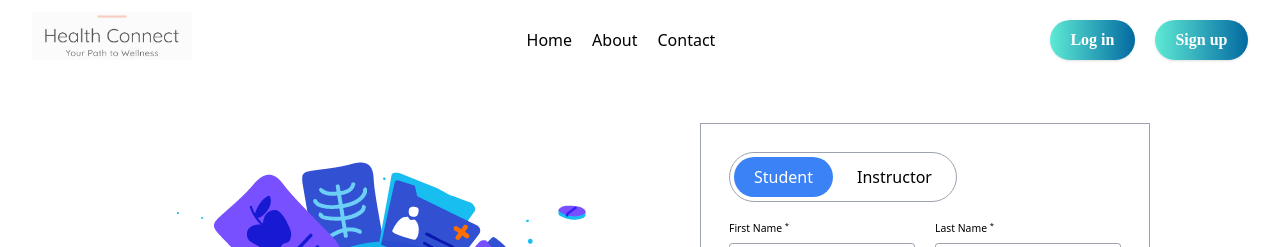
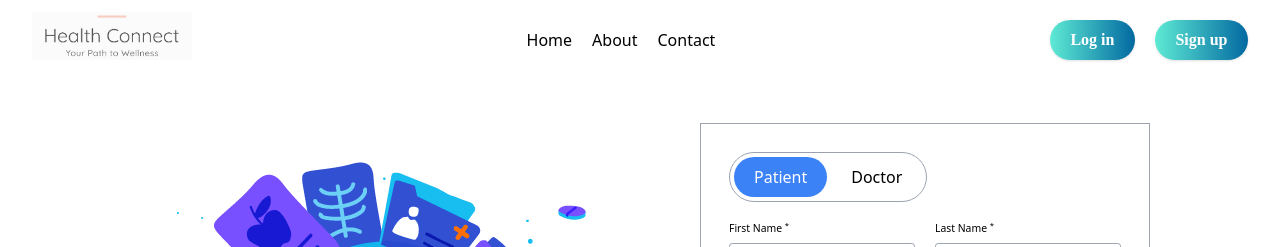
Before and after one commit to Va2003g/HealthConnect, a React (Create React App) app in the folder healthconnectfrontend/: page /signup in a window 1280 px wide. Shown: the top 247 px of the page. Built offline with nearby package versions, Linux system fonts and the light colour scheme.

Commit message:
Sign Up Integrated

```diff
--- a/healthconnectfrontend/src/Components/Registration/SignupForm.jsx
+++ b/healthconnectfrontend/src/Components/Registration/SignupForm.jsx
@@ -5,7 +5,7 @@ import { useNavigate } from "react-router-dom";
 
 const SignupForm = () => {
   const { isLoggedIn, setIsLoggedIn } = useContext(AppContext);
-  const [accountType, setaccountType] = useState("student");
+  const [accountType, setaccountType] = useState("Patient");
   const navigate = useNavigate();
   const [showPassword, setShowPassword] = useState(false);
   const [showConfirmPassword, setShowConfirmPassword] = useState(false);
@@ -15,6 +15,7 @@ const SignupForm = () => {
     Email: "",
     Password: "",
     ConfirmPassword: "",
+    accountType,
   });
 
   function changeHandler(event) {
@@ -24,9 +25,25 @@ const SignupForm = () => {
     }));
   }
 
-  function submitHandler(event) {
+  async function submitHandler(event) {
+    console.log(formData);
     event.preventDefault();
-    setIsLoggedIn(true);
+    const response = await fetch(
+      `${process.env.REACT_APP_BACKEND_URL}/signup`,{
+        method:"POST",
+        headers:{
+          "content-Type":"application/json"
+        },
+        body:JSON.stringify(formData),
+      }
+    )
+    console.log(response);
+
+    if(response.ok)
+    {
+      setIsLoggedIn(true);
+      navigate('/');
+    }
   }
 
   useEffect(() => {
@@ -40,21 +57,21 @@ const SignupForm = () => {
     <div>
       <div className="flex p-1 gap-x-1 rounded-full max-w-max border border-gray-400">
         <button
-          onClick={() => setaccountType("student")}
+          onClick={() => setaccountType("Patient")}
           className={`${
-            accountType === "student"
+            accountType === "Patient"
               ? "bg-blue-500 text-white"
               : "bg-transparent"
           } py-2 px-5 rounded-full transition-all duration-200`}
         >
-          Student
+          Patient
         </button>
-        <button onClick={() => setaccountType("instructor")}
+        <button onClick={() => setaccountType("Doctor")}
         className={`${
-            accountType === "instructor"
+            accountType === "Doctor"
               ? "bg-blue-500 text-white"
               : "bg-transparent"
-          } py-2 px-5 rounded-full transition-all duration-200`}>Instructor</button>
+          } py-2 px-5 rounded-full transition-all duration-200`}>Doctor</button>
       </div>
 
       <form onSubmit={submitHandler}>
```
